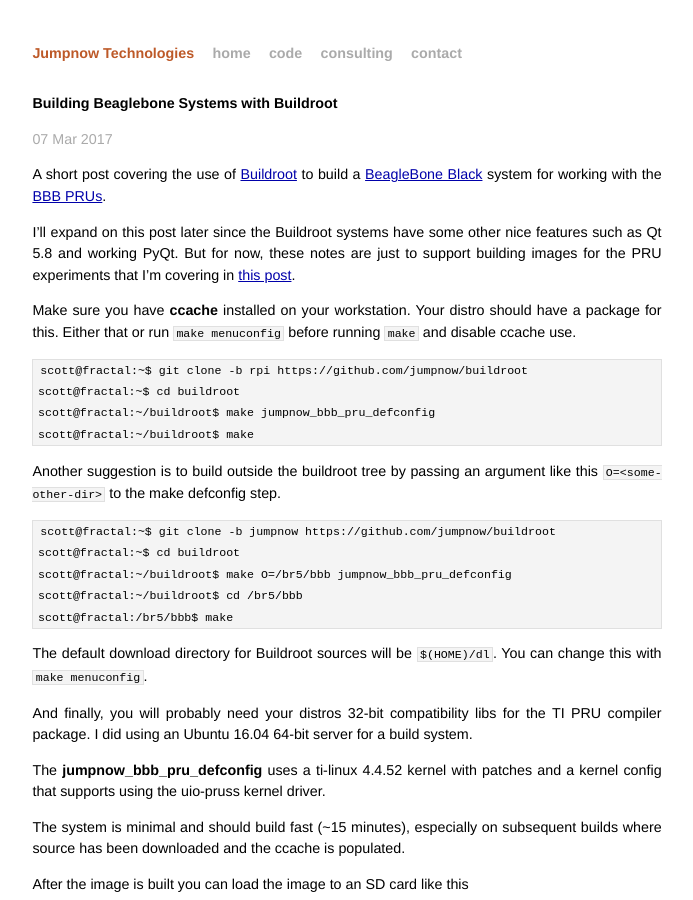
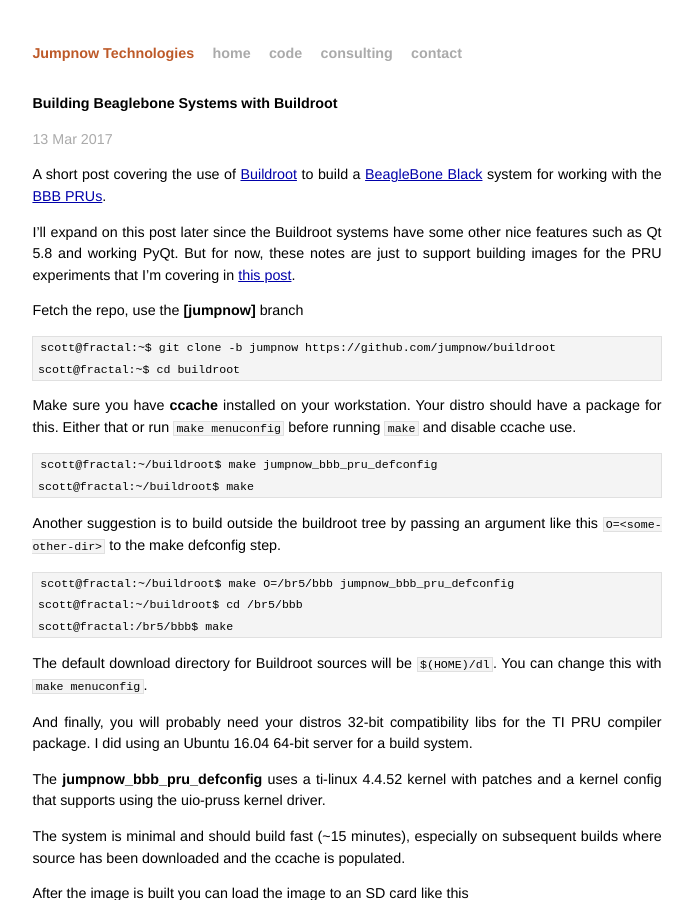
Before and after one commit to jumpnow/jumpnowtek-site, a Jekyll site: the page built from _posts/2017-03-06-BeagleBone-Systems-with-Buildroot.md, in a window 1280 px wide and 900 px high. Shown: the whole window, without its empty margins (293-986 px from the left). Built offline with Jekyll 4.4.1, drawn with Linux system fonts in a browser that asks for light colours.

Commit message:
Fix branch name

```diff
--- a/_posts/2017-03-06-BeagleBone-Systems-with-Buildroot.md
+++ b/_posts/2017-03-06-BeagleBone-Systems-with-Buildroot.md
@@ -2,7 +2,7 @@
 layout: post
 title: Building Beaglebone Systems with Buildroot
 description: "Building customized systems for the BeagleBone Black using Buildroot"
-date: 2017-03-07 14:35:00
+date: 2017-03-13 05:53:00
 categories: beaglebone
 tags: [linux, beaglebone, bbb, buildroot, qt5, pyqt, pyqt5, pru]
 ---
@@ -11,17 +11,18 @@
 
 I'll expand on this post later since the Buildroot systems have some other nice features such as Qt 5.8 and working PyQt. But for now, these notes are just to support building images for the PRU experiments that I'm covering in [this post][bbb-pru-uio-doc].
 
+Fetch the repo, use the **[jumpnow]** branch
+
+    scott@fractal:~$ git clone -b jumpnow https://github.com/jumpnow/buildroot
+    scott@fractal:~$ cd buildroot
+
 Make sure you have **ccache** installed on your workstation. Your distro should have a package for this. Either that or run `make menuconfig` before running `make` and disable ccache use.
 
-    scott@fractal:~$ git clone -b rpi https://github.com/jumpnow/buildroot
-    scott@fractal:~$ cd buildroot
     scott@fractal:~/buildroot$ make jumpnow_bbb_pru_defconfig
     scott@fractal:~/buildroot$ make
 
 Another suggestion is to build outside the buildroot tree by passing an argument like this `O=<some-other-dir>` to the make defconfig step.
 
-    scott@fractal:~$ git clone -b jumpnow https://github.com/jumpnow/buildroot
-    scott@fractal:~$ cd buildroot
     scott@fractal:~/buildroot$ make O=/br5/bbb jumpnow_bbb_pru_defconfig
     scott@fractal:~/buildroot$ cd /br5/bbb
     scott@fractal:/br5/bbb$ make
```
